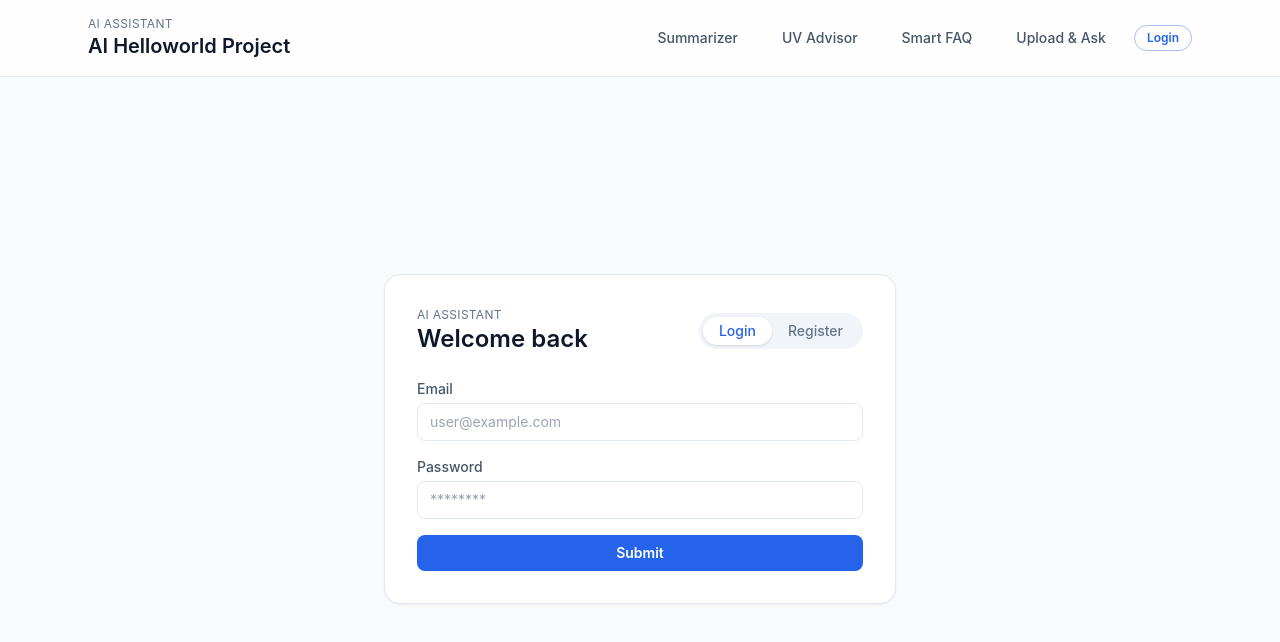
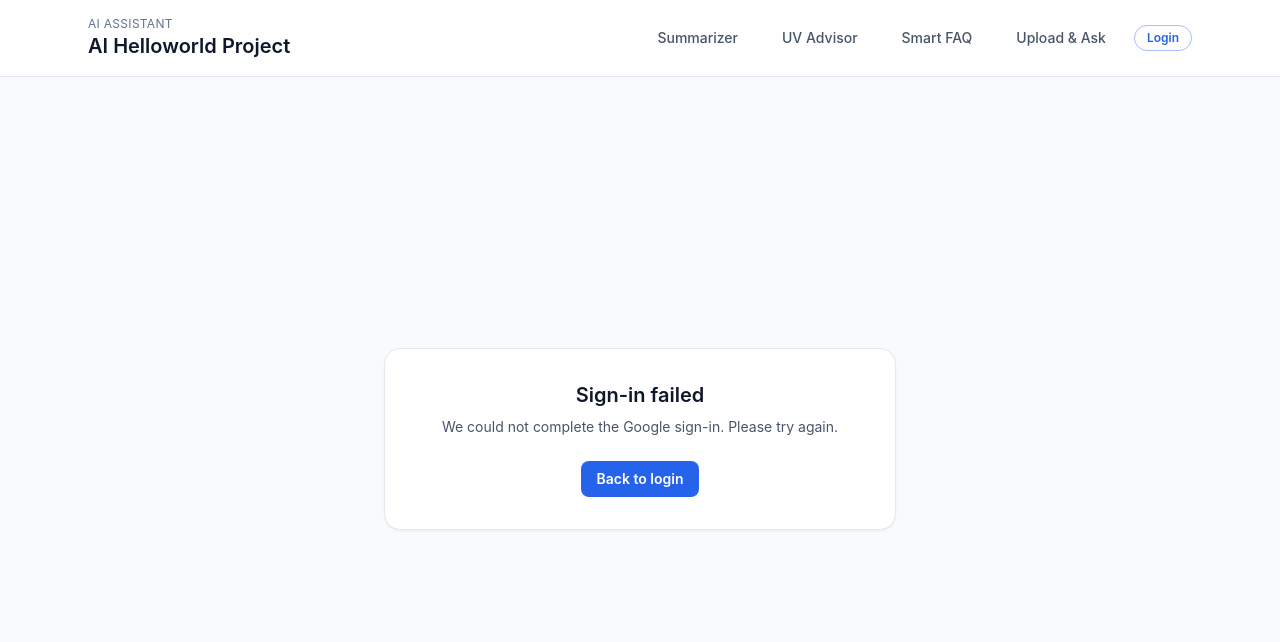
Before and after one commit to yanqian/ai-helloworld-fe, a React (Vite) app: page /oauth/callback in a window 1280 px wide. Before the commit this address led to /login. Shown: the top 642 px of the page. Built offline with nearby package versions, Linux system fonts and the light colour scheme.

Commit message:
Add Google OAuth frontend flow

```diff
--- a/src/AppRoutes.tsx
+++ b/src/AppRoutes.tsx
@@ -3,12 +3,14 @@ import { SummarizerPage } from '@/features/summarizer/SummarizerPage';
 import { UVAdvisorPage } from '@/features/uvAdvisor/UVAdvisorPage';
 import { SmartFAQPage } from '@/features/smartFaq/SmartFAQPage';
 import { AuthPage } from '@/features/auth/AuthPage';
+import { OAuthCallbackPage } from '@/features/auth/OAuthCallbackPage';
 import { ProtectedRoute } from '@/features/auth/components/ProtectedRoute';
 import { UploadAskPage } from '@/features/uploadAsk/UploadAskPage';
 
 export const AppRoutes = () => (
   <Routes>
     <Route path="/login" element={<AuthPage />} />
+    <Route path="/oauth/callback" element={<OAuthCallbackPage />} />
     <Route
       path="/"
       element={
--- a/src/features/auth/AuthPage.tsx
+++ b/src/features/auth/AuthPage.tsx
@@ -1,8 +1,9 @@
 import { FormEvent, useMemo, useState } from 'react';
-import { useNavigate } from 'react-router-dom';
+import { useLocation, useNavigate } from 'react-router-dom';
 import { useServices } from '@/providers/ServiceProvider';
 import { useAuth } from '@/providers/AuthProvider';
 import { createAuthApi } from './api';
+import { loadEnv } from '@/utils/env';
 
 type Mode = 'login' | 'register';
 
@@ -17,11 +18,17 @@ export const AuthPage = () => {
   const api = useMemo(() => createAuthApi(httpClient), [httpClient]);
   const { login } = useAuth();
   const navigate = useNavigate();
+  const location = useLocation();
+  const env = loadEnv();
 
   const [mode, setMode] = useState<Mode>('login');
   const [form, setForm] = useState(initialState);
   const [isSubmitting, setIsSubmitting] = useState(false);
-  const [error, setError] = useState<string | null>(null);
+  const [isRedirecting, setIsRedirecting] = useState(false);
+  const [error, setError] = useState<string | null>(() => {
+    const state = location.state as { oauthError?: string } | null;
+    return state?.oauthError ?? null;
+  });
   const [message, setMessage] = useState<string | null>(null);
 
   const handleChange = (field: keyof typeof initialState) => (event: React.ChangeEvent<HTMLInputElement>) => {
@@ -54,12 +61,28 @@ export const AuthPage = () => {
       }
       const response = await api.login({ email: form.email, password: form.password });
       login(response.token, response.refreshToken, response.user.email, response.user.nickname);
-      navigate('/', { replace: true });
+      const state = location.state as { from?: { pathname?: string } } | null;
+      const nextPath = state?.from?.pathname ?? '/';
+      navigate(nextPath, { replace: true });
     } catch (submitError) {
       setError((submitError as Error).message);
     } finally {
       setIsSubmitting(false);
     }
+  };
+
+  const handleGoogleLogin = () => {
+    setError(null);
+    setMessage(null);
+    setIsRedirecting(true);
+    const state = location.state as { from?: { pathname?: string } } | null;
+    const nextPath = state?.from?.pathname ?? '/';
+    sessionStorage.setItem('oauthReturnPath', nextPath);
+    const base = env.apiBaseUrl;
+    const loginUrl = base
+      ? `${base.replace(/\/$/, '')}/api/v1/auth/google/login`
+      : '/api/v1/auth/google/login';
+    window.location.assign(loginUrl);
   };
 
   return (
@@ -96,6 +119,24 @@ export const AuthPage = () => {
         {message && (
           <div className="mb-4 rounded-md border border-emerald-200 bg-emerald-50 p-3 text-sm text-emerald-700">
             {message}
+          </div>
+        )}
+
+        {env.googleOauthEnabled && (
+          <div className="mb-4 space-y-3">
+            <button
+              type="button"
+              onClick={handleGoogleLogin}
+              disabled={isSubmitting || isRedirecting}
+              className="flex w-full items-center justify-center gap-2 rounded-lg border border-slate-200 bg-white px-4 py-2 text-sm font-semibold text-slate-700 transition hover:bg-slate-50 disabled:cursor-not-allowed disabled:opacity-60"
+            >
+              {isRedirecting ? 'Redirecting to Google...' : 'Continue with Google'}
+            </button>
+            <div className="flex items-center gap-3 text-xs uppercase text-slate-400">
+              <span className="h-px flex-1 bg-slate-200" />
+              or
+              <span className="h-px flex-1 bg-slate-200" />
+            </div>
           </div>
         )}
 
--- /dev/null
+++ b/src/features/auth/OAuthCallbackPage.tsx
@@ -0,0 +1,70 @@
+import { useEffect, useMemo, useState } from 'react';
+import { useLocation, useNavigate } from 'react-router-dom';
+import { useAuth } from '@/providers/AuthProvider';
+
+const RETURN_PATH_KEY = 'oauthReturnPath';
+
+const readParams = (search: string, hash: string) => {
+  const searchParams = new URLSearchParams(search);
+  const hashParams = new URLSearchParams(hash.startsWith('#') ? hash.slice(1) : hash);
+  const getParam = (key: string) => searchParams.get(key) ?? hashParams.get(key);
+
+  return {
+    token: getParam('token') ?? '',
+    refreshToken: getParam('refreshToken') ?? '',
+    email: getParam('email') ?? '',
+    nickname: getParam('nickname') ?? '',
+    error: getParam('error') ?? '',
+  };
+};
+
+export const OAuthCallbackPage = () => {
+  const location = useLocation();
+  const navigate = useNavigate();
+  const { login } = useAuth();
+  const [error, setError] = useState<string | null>(null);
+
+  const params = useMemo(() => readParams(location.search, location.hash), [location.hash, location.search]);
+
+  useEffect(() => {
+    if (params.error) {
+      navigate('/login', { replace: true, state: { oauthError: params.error } });
+      return;
+    }
+
+    if (!params.token || !params.refreshToken || !params.email || !params.nickname) {
+      setError('We could not complete the Google sign-in. Please try again.');
+      return;
+    }
+
+    login(params.token, params.refreshToken, params.email, params.nickname);
+    const nextPath = sessionStorage.getItem(RETURN_PATH_KEY) ?? '/';
+    sessionStorage.removeItem(RETURN_PATH_KEY);
+    navigate(nextPath, { replace: true });
+  }, [login, navigate, params]);
+
+  return (
+    <div className="mx-auto flex w-full max-w-lg flex-col items-center justify-center py-12">
+      <div className="w-full rounded-2xl border border-border bg-white p-8 text-center shadow-sm">
+        {error ? (
+          <>
+            <h2 className="text-xl font-semibold text-slate-900">Sign-in failed</h2>
+            <p className="mt-2 text-sm text-slate-600">{error}</p>
+            <button
+              type="button"
+              onClick={() => navigate('/login', { replace: true })}
+              className="mt-6 rounded-lg bg-primary px-4 py-2 text-sm font-semibold text-white transition hover:bg-primary/90"
+            >
+              Back to login
+            </button>
+          </>
+        ) : (
+          <>
+            <h2 className="text-xl font-semibold text-slate-900">Completing sign-in</h2>
+            <p className="mt-2 text-sm text-slate-600">Please wait while we finish signing you in.</p>
+          </>
+        )}
+      </div>
+    </div>
+  );
+};
--- a/src/utils/env.ts
+++ b/src/utils/env.ts
@@ -1,5 +1,6 @@
 interface AppEnv {
   apiBaseUrl: string;
+  googleOauthEnabled: boolean;
 }
 
 const resolveBaseUrl = (): string => {
@@ -17,4 +18,5 @@ const resolveBaseUrl = (): string => {
 
 export const loadEnv = (): AppEnv => ({
   apiBaseUrl: resolveBaseUrl(),
+  googleOauthEnabled: (import.meta?.env?.VITE_GOOGLE_OAUTH_ENABLED ?? '').toString().toLowerCase() === 'true',
 });
```
Also changed, not shown: 1 other file (tests, documents, lock files or other folders).
